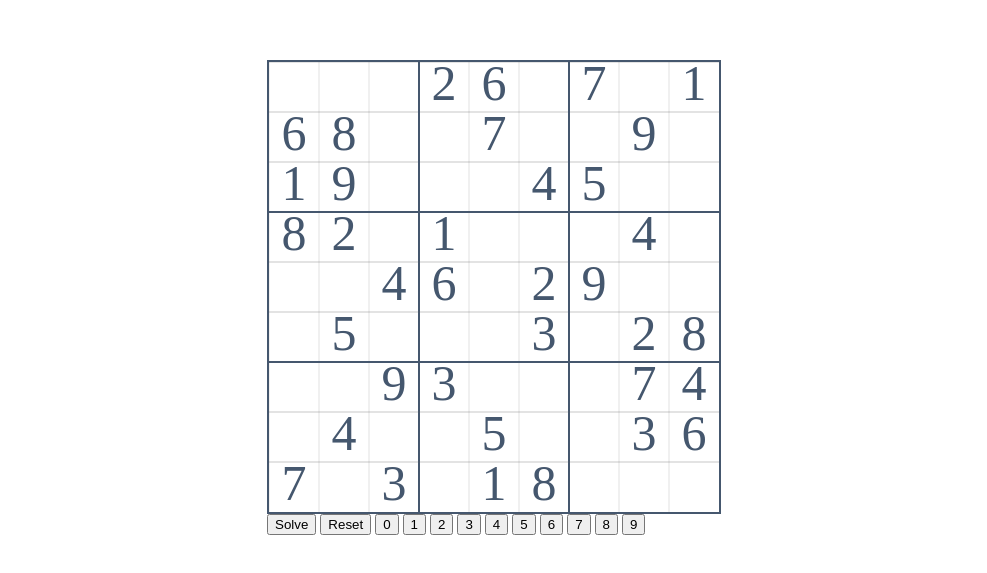
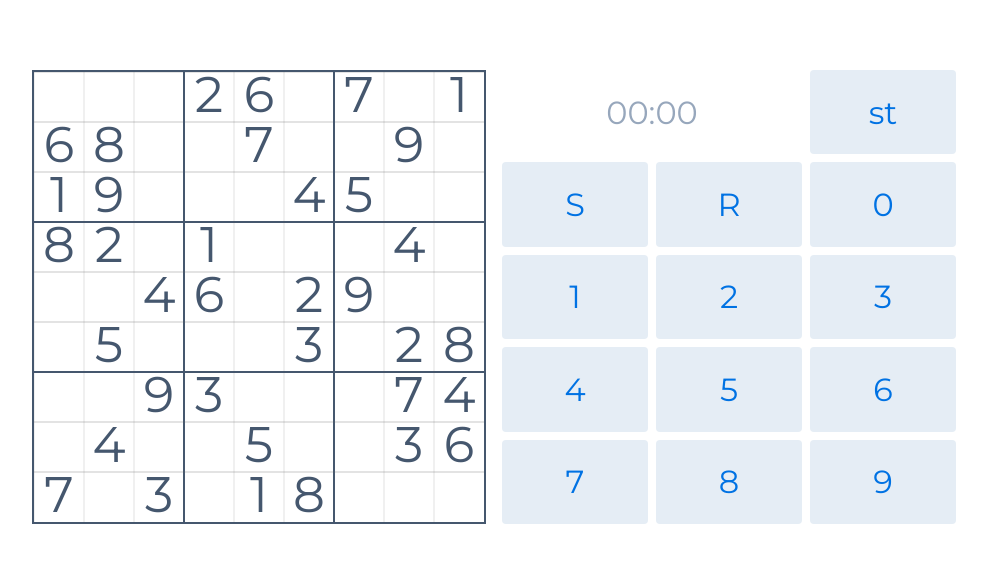
Before and after one commit to AyoubMazouz/sudoku-solver-visualizer, a plain HTML site: page index.html in a window 1280 px wide. Shown: the part 103-676 px from the top of the page, without its empty margins (146-1133 px from the left). Drawn offline with Linux system fonts and the light colour scheme; a web font is replaced by a local one.

Commit message:
Add styling

```diff
--- a/index.html
+++ b/index.html
@@ -5,19 +5,22 @@
     <meta http-equiv="X-UA-Compatible" content="IE=edge">
     <meta name="viewport" content="width=device-width, initial-scale=1.0">
     <title>Sudoku Solver</title>
-    <script defer src="algorithm.js"></script>
-    <script defer src="test.js"></script>
-    <script defer src="sudoku-solver.js"></script>
+    <link rel="stylesheet" href="src/styles.css">
+    <script defer src="./src/algorithm.js"></script>
+    <script defer src="./src/test.js"></script>
+    <script defer src="./src/sudoku-solver.js"></script>
 </head>
 
-<body style="display: flex; align-items: center; justify-content: center;">
+<body>
 
-    <div>
-        <canvas id="canvas" style="border: 2px solid #45576E;"></canvas>
+    <div class="game-container">
+        <canvas id="sudoku"></canvas>
 
-        <div id="btns">
-            <button id="solve">Solve</button>
-            <button id="reset">Reset</button>
+        <div id="btns-container">
+            <p id="timer">00:00</p>
+            <button id="stop-timer">st</button>
+            <button id="solve">S</button>
+            <button id="reset">R</button>
             <button data-number="0">0</button>
             <button data-number="1">1</button>
             <button data-number="2">2</button>
@@ -29,6 +32,7 @@
             <button data-number="8">8</button>
             <button data-number="9">9</button>
         </div>
+    </div>
 
     </div>
 </body>
--- a/package.json
+++ /dev/null
@@ -1,5 +0,0 @@
-{
-  "dependencies": {
-    "tailwindcss": "^3.0.7"
-  }
-}
--- /dev/null
+++ b/src/styles.css
@@ -0,0 +1,50 @@
+@import url('https://fonts.googleapis.com/css2?family=M+PLUS+1+Code:wght@300;500&family=Montserrat:wght@300;400&display=swap');
+
+* {
+  margin: 0;
+  padding: 0;
+  font-family: 'Montserrat';
+}
+
+body {
+  display: flex;
+  align-items: center;
+  justify-content: space-around;
+}
+
+.game-container {
+  display: grid;
+  grid-template-columns: 1fr 1fr;
+  grid-gap: 1rem;
+}
+
+#sudoku {
+  border: solid 2px #45576E;
+}
+
+#btns-container {
+  height: 100%;
+  display: grid;
+  grid-template-columns: repeat(3, 1fr);
+  grid-gap: .5rem;
+}
+
+#btns-container button {
+  background: hsl(212, 46%, 93%);
+  color: #0072E3;
+  font-weight: 500;
+  font-size: xx-large;
+  border: none;
+  border-radius: .25rem;
+  transition: background .3s ease-in-out;
+}
+#btns-container button:hover {
+  background: hsl(214, 38%, 89%);
+}
+#timer {
+  grid-column: span 2;
+  align-self: center;
+  justify-self: center;
+  color: #97A7BC;
+  font-size: xx-large;
+}
--- a/sudoku-solver.js
+++ b/src/sudoku-solver.js
@@ -1,7 +1,7 @@
-const canvas = document.getElementById('canvas')
+const canvas = document.getElementById('sudoku')
 /** @type {CanvasRenderingContext2D} */
 const ctx = canvas.getContext('2d')
-const btns = document.getElementById('btns')
+const btns = document.getElementById('btns-container')
 
 const cellSize = 50
 canvas.width = cellSize * 9
@@ -170,7 +170,7 @@ const drawCellBorder = (i) => {
 }
 
 const drawNumbers = (board, j, i) => {
-    ctx.font = `${cellSize}px sans serif`
+    ctx.font = `${cellSize}px montserrat`
     ctx.textAlign = 'center'
     ctx.textBaseline = 'middle'
     ctx.fillStyle = colors[board[i][j].stat]
```
Also changed, not shown: src/algorithm.js (renamed from algorithm.js), src/test.js (renamed from test.js), 1 other file.
